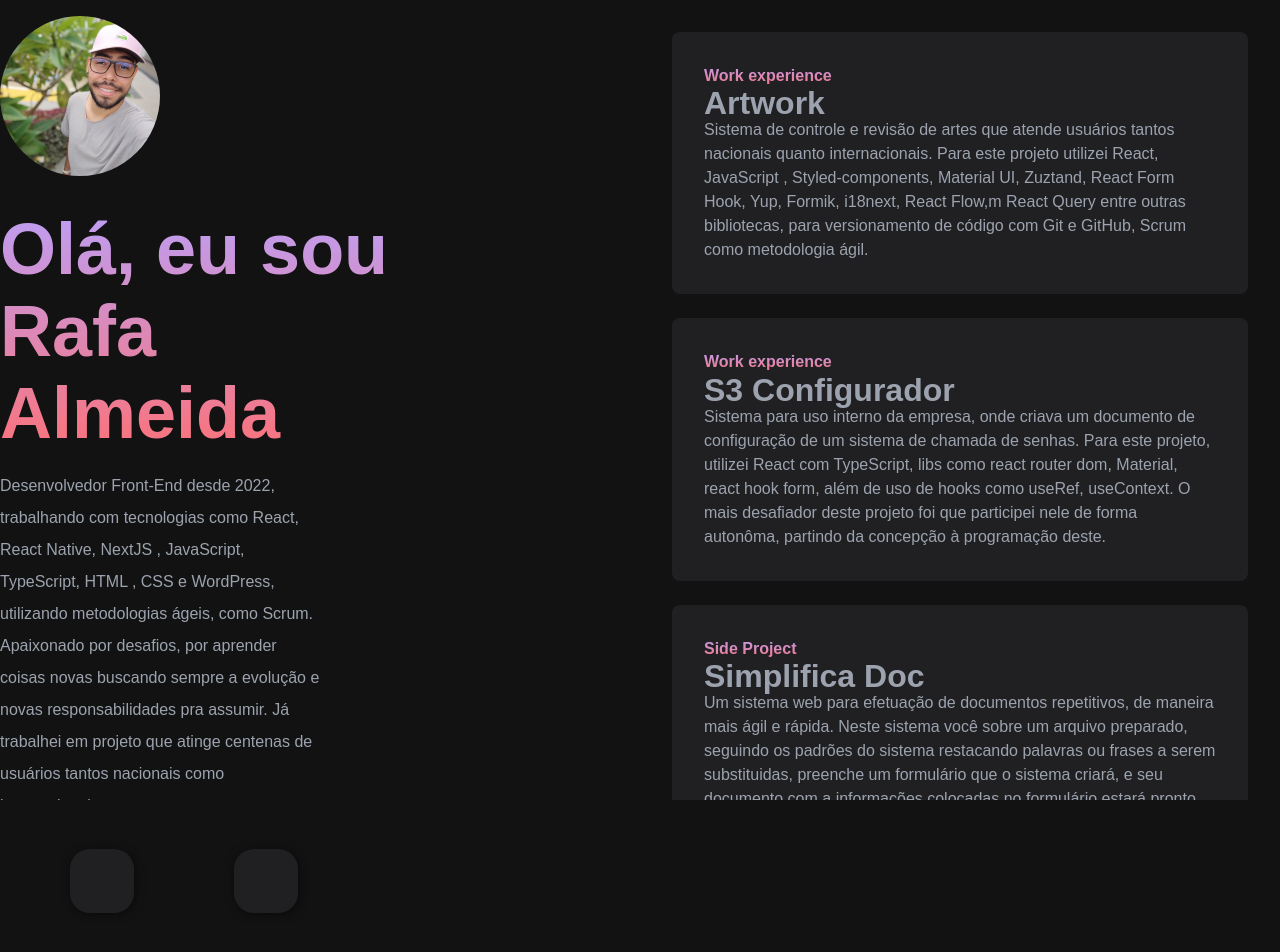
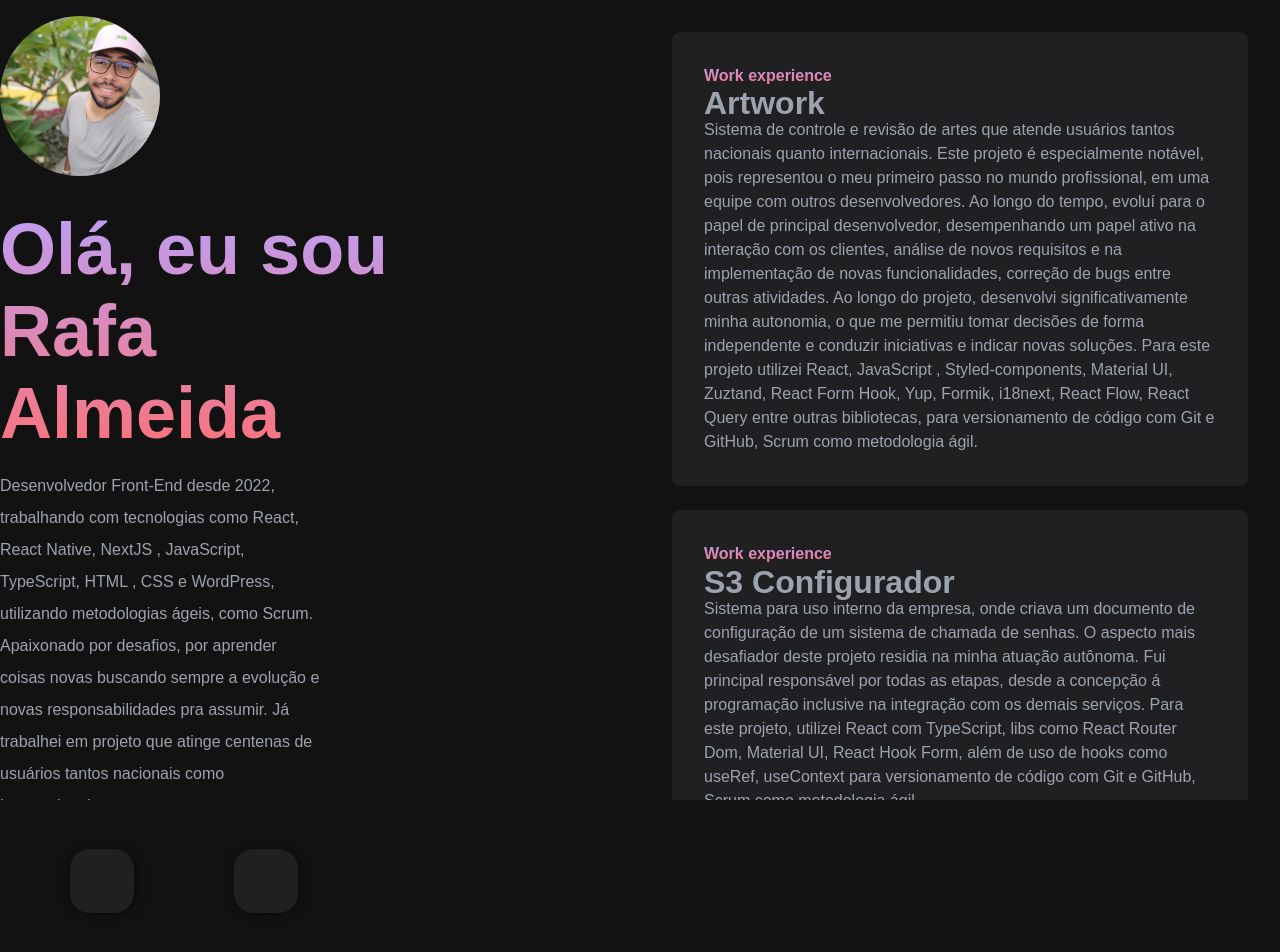
Before and after one commit to rafadealmeida/portfolio, a React (Create React App) app: page / in a window 1280 px wide. Shown: the top 952 px of the page. Built offline with nearby package versions, Linux system fonts and the light colour scheme; some icons are missing.

Commit message:
[master] - Correção de descrição

```diff
--- a/src/App.jsx
+++ b/src/App.jsx
@@ -1,5 +1,9 @@
 import { GlobalStyle } from './Components/GlobalStyle';
-import { ContainerHome, CardsContainer,TextStyledResponsive } from './Components/HomeStyled/style';
+import {
+  ContainerHome,
+  CardsContainer,
+  TextStyledResponsive,
+} from './Components/HomeStyled/style';
 import { Header } from './Components/Header';
 import { Cards } from './Components/Cards';
 import { MiniCardsContainer } from './Components/MiniCardsContainer';
@@ -14,13 +18,18 @@ function App() {
         {/* <Cards /> */}
 
         <CardsContainer>
-        <TextStyledResponsive>Projects</TextStyledResponsive>
+          <TextStyledResponsive>Projects</TextStyledResponsive>
           <Cards
             categoria={'Work experience'}
             titulo={'Artwork'}
             conteudo={`Sistema de controle e revisão de artes que atende usuários tantos nacionais
-            quanto internacionais. Para este projeto utilizei React, JavaScript , Styled-components, Material UI, Zuztand, React Form
-            Hook, Yup, Formik, i18next, React Flow,m React Query entre outras bibliotecas, para  versionamento de código com Git e GitHub, Scrum como
+            quanto internacionais. Este projeto é especialmente notável, pois representou o meu primeiro passo no mundo profissional, em uma equipe com outros
+            desenvolvedores. Ao longo do tempo, evoluí para o papel de principal desenvolvedor, desempenhando um papel ativo na interação com os
+            clientes, análise de novos requisitos e na implementação de novas funcionalidades, correção de bugs entre outras atividades. Ao longo do projeto, desenvolvi significativamente minha autonomia,
+            o que me permitiu tomar decisões de forma independente e conduzir iniciativas e indicar novas soluções.
+            Para este projeto utilizei React, JavaScript , Styled-components, Material UI, Zuztand, React Form
+            Hook, Yup, Formik, i18next, React Flow, React Query entre outras bibliotecas,
+            para  versionamento de código com Git e GitHub, Scrum como
             metodologia ágil.`}
             link={'https://artworkdev.precisionartworkmanagement.com/login'}
           />
@@ -28,33 +37,67 @@ function App() {
             categoria={'Work experience'}
             titulo={'S3 Configurador'}
             conteudo={`Sistema para uso interno da empresa, onde criava um documento de configuração de um sistema de chamada de senhas.
-            Para este projeto, utilizei React com TypeScript, libs como react router dom, Material, react hook form,
-            além de uso de hooks como useRef, useContext. O mais desafiador deste projeto foi que participei nele de forma autonôma,
-            partindo da concepção à programação deste.`}
+            O aspecto mais desafiador deste projeto residia na minha atuação autônoma. Fui principal responsável por todas as etapas,
+            desde a concepção á programação inclusive na integração com os demais serviços.
+            Para este projeto, utilizei React com TypeScript, libs como React Router Dom, Material UI, React Hook Form,
+            além de uso de hooks como useRef, useContext para  versionamento de código com Git e GitHub, Scrum como
+            metodologia ágil.`}
           />
+          {/* <Cards
+            categoria={'Work experience'}
+            titulo={'DashBoard'}
+            conteudo={`Sistema para uso de clientes da empresa. O desafiadoor deste projeto foi a manipulação de dados recebidos do Back End, para
+            visualização de gráficos
+            Para este projeto, utilizei React com TypeScript, libs como React Router Dom, Material UI, React Hook Form,
+            além de uso de hooks como useRef, useContext para  versionamento de código com Git e GitHub, Scrum como
+            metodologia ágil.`}
+          /> */}
           <TextStyledResponsive>Side Projects</TextStyledResponsive>
           <Cards
             categoria={'Side Project'}
             titulo={'Simplifica Doc'}
-            conteudo={`Um sistema web para efetuação de documentos repetitivos, de maneira mais ágil e rápida.
-            Neste sistema você sobre um arquivo preparado, seguindo os padrões do sistema restacando palavras ou frases a serem substituidas, preenche um formulário
-            que o sistema criará, e seu documento com a informações colocadas no formulário estará pronto. Neste sistema foi usado o Framework NextJs com TypeScript,
+            conteudo={`Um sistema web para simplificar a criação de documentos repetitivos de forma ágil e eficiente.
+            A inspiração para esse projeto surgiu de uma necessidade pessoal: meu pai estava envolvido em um trabalho
+            que envolvia a elaboração constante de documentos semelhantes.
+            Isso me motivou a pensar em como automatizar e acelerar o processo, já que a maior parte desses documentos
+            compartilhava semelhanças, com apenas algumas partes que
+            precisavam ser personalizadas.
+            Neste sistema o usuário prepara o arquivo previamente(no word por exemplo), seguindo os padrões do sistema,
+            pontuando palavras ou frases a serem substituidas.
+            Ao fazer o upload do arquivo sistema gerará
+            um formulários com as palavras ou frases que o usuário deseja substituir. Preenchendo este formulário
+            o sistema modificará o seu documentos com as informações inseridas pelo usuário. Neste sistema foi usado o
+            Framework NextJs com TypeScript,
             Material UI, e utilizando Firabase  como banco de dados, integrado com o backend do NextJs`}
             link={'https://simplifica-doc.vercel.app/'}
-            />
+          />
           <Cards
             categoria={'Side Project'}
             titulo={'Repertório Fogo Divino'}
-            conteudo={`Um sistema web para visualização de cifras para os músicos da banca, separados por
-            categorias e repertórios específicos. Neste sistema foi utilizado React, com Material UI, react router dom`}
+            conteudo={`Um sistema web para visualização visualização e organização de cifras musicais para os membros da banda.
+            Esta iniciativa nasceu de uma motivação pessoal, uma vez que sou membro de uma banda religiosa que frequentemente
+            adaptava cifras de músicas e criava versões personalizadas.
+            Sentimos a necessidade de um espaço centralizado para armazenar e acessar esses documentos de maneira eficiente.
+            O sistema foi projetado para categorizar e organizar cifras em repertórios específicos, proporcionando fácil acesso aos músicos.
+            Outra necessidade que o sistema atendeu era quando íamos tocar em cerimonias onde não tínhamos um repertório definido,
+            e os pedidos de músicas podiam surgir a qualquer momento. Então previamente preparavamos diversas músicas que poderiam ser solicitadas
+            e deixavamos no sistema separado por categorias para facilitar e agilizar a busca quando necessário.
+            Neste sistema foi utilizado React, com Material UI, React Router Rom`}
             link={'https://repertoriofogodivino.vercel.app/missa'}
-            />
+          />
           <Cards
+            categoria={'Side Project - Freelancer'}
+            titulo={'Regi Lucena'}
+            conteudo={`Site intitucional para uma cabeleleira descrevendo suas habilidades, e os serviços prestados. Neste projeto foi utilizado o CMS WordPress com Elmentor`}
+            link={'https://regilucena.rafadealmeida.com.br/'}
+          />
+          {/* <Cards
             categoria={'Side Project'}
-            titulo={'Regi Lucena'}
-            conteudo={`Site intitucional para uma cabeleleira. Neste projeto foi utilizado o CMS WordPress com Elmentor`}
-            link={'https://regilucena.000webhostapp.com/'}
-            />
+            titulo={'Absoluta Engenharia'}
+            conteudo={`Site intitucional para uma empresa de engenharia, no qual apresntava a empresa, seus colaboradores
+            e os serviços prestados. Neste projeto foi utilizado o CMS WordPress com Elmentor`}
+            link={'https://absolutaengenhariabr.com/'}
+          /> */}
           {/* <Cards
             categoria={'Work experience'}
             titulo={'Front end'}
@@ -91,6 +134,16 @@ function App() {
           <TextStyledResponsive>Studies</TextStyledResponsive>
           <MiniCardsContainer>
             <MiniCard
+              titulo={'Academic'}
+              subTitulo={'Senac'}
+              conteudo={`Técnico em Desenvolvimento de Sistema - Cursando`}
+            />
+            <MiniCard
+              titulo={'Academic'}
+              subTitulo={'UnB'}
+              conteudo={`Engenharias - Incompleto`}
+            />
+            <MiniCard
               titulo={'Certificate'}
               subTitulo={'Alura'}
               link={
@@ -106,16 +159,6 @@ function App() {
               }
               conteudo={`JavaScript com foco no back-end `}
             />
-            <MiniCard
-              titulo={'Academic'}
-              subTitulo={'Senac'}
-              conteudo={`Técnico em Desenvolvimento de Sistema - Cursando`}
-            />
-            <MiniCard
-              titulo={'Academic'}
-              subTitulo={'UnB'}
-              conteudo={`Engenharias - Incompleto`}
-            />
           </MiniCardsContainer>
         </CardsContainer>
       </ContainerHome>
```
